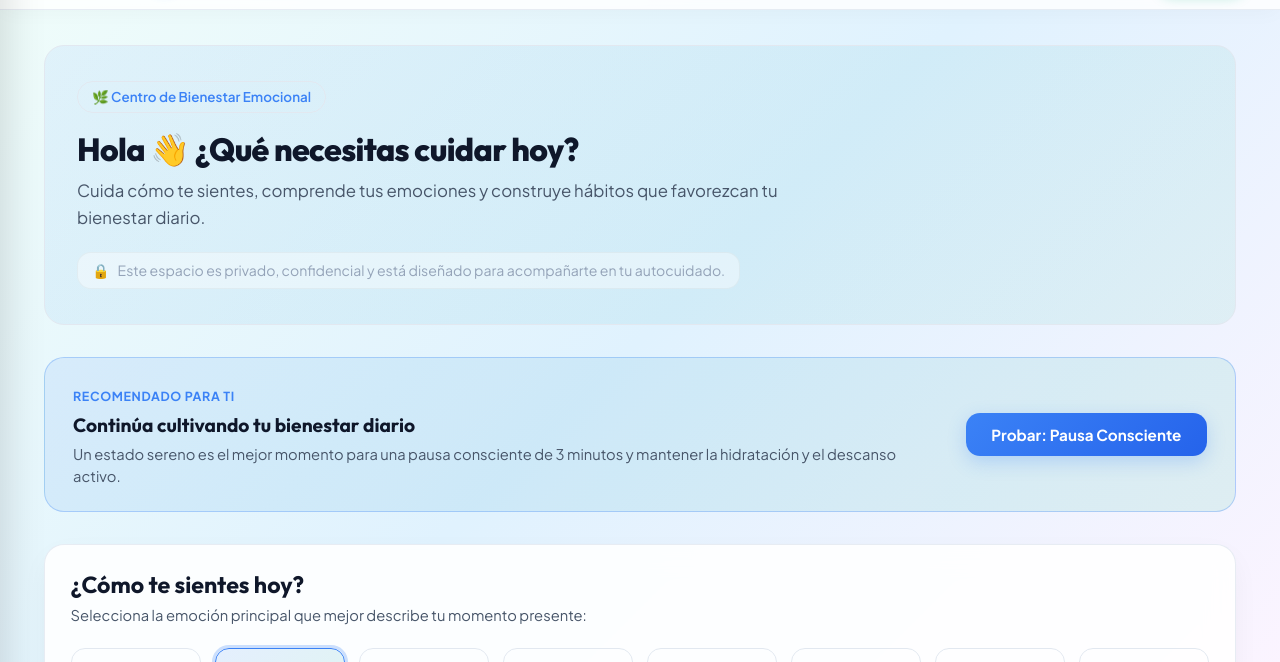
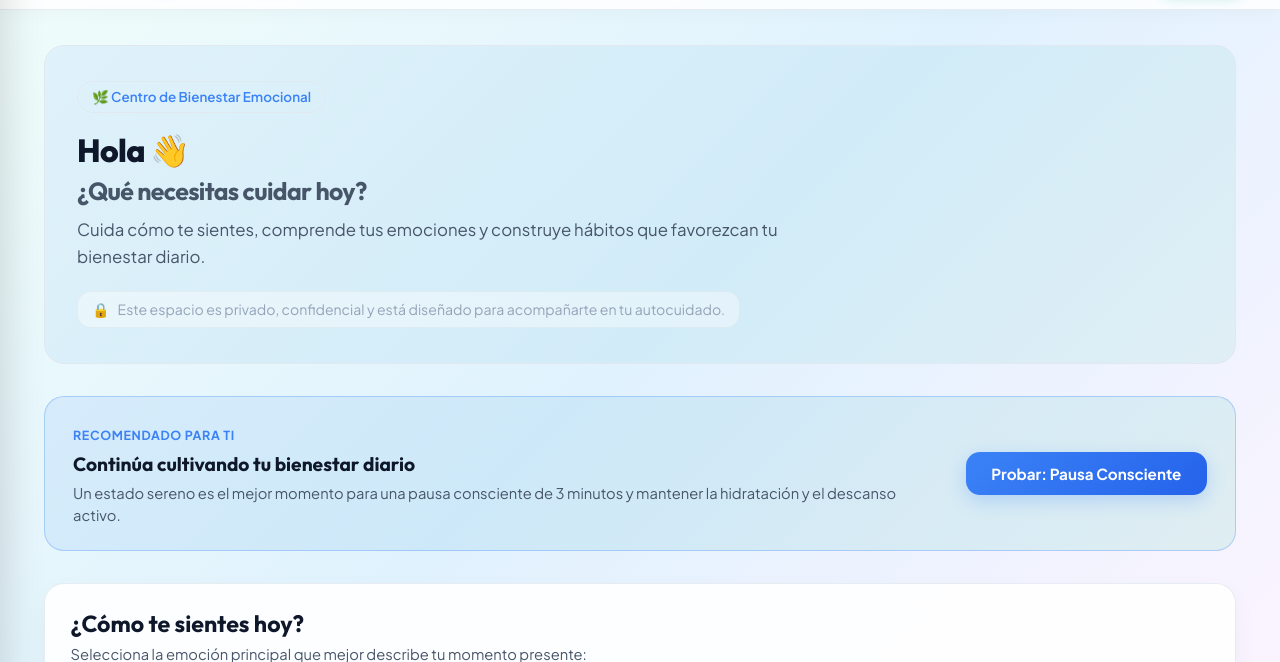
Before and after one commit to xolonica26/XOLONICA-CRESER, a website: page pages/bienestar.html in a window 1280 px wide. Shown: the part 60-722 px from the top of the page. Drawn offline with Linux system fonts and the light colour scheme.

Commit message:
feat(bienestar): saludo personalizado con nombre del usuario y hora contextual en el Hero

```diff
--- a/assets/css/bienestar.css
+++ b/assets/css/bienestar.css
@@ -34,6 +34,28 @@
   color: var(--ink-primary);
   margin-bottom: 0.6rem;
   letter-spacing: -0.02em;
+  line-height: 1.35;
+}
+
+/* Personalised greeting (two-line hero layout) */
+.hero-greeting-line {
+  display: block;
+  transition: opacity 0.35s ease;
+}
+
+.hero-greeting-line .hero-user-name {
+  background: linear-gradient(135deg, #3b82f6 0%, #10b981 100%);
+  -webkit-background-clip: text;
+  -webkit-text-fill-color: transparent;
+  background-clip: text;
+}
+
+.hero-question-line {
+  display: block;
+  font-size: 1.55rem;
+  font-weight: 700;
+  color: var(--ink-secondary);
+  margin-top: 0.15rem;
 }
 
 .wellness-hero-sub {
--- a/assets/js/bienestar.js
+++ b/assets/js/bienestar.js
@@ -18,6 +18,7 @@
  */
 
 document.addEventListener('DOMContentLoaded', () => {
+  initHeroGreeting();
   initAdaptiveWellness();
   initNeedsSelector();
   initQuickToolModals();
@@ -29,6 +30,58 @@ document.addEventListener('DOMContentLoaded', () => {
   initWellnessChallenges();
   initHelpAndPrivacyModals();
 });
+
+/* ==========================================================================
+   0. Saludo Contextual Personalizado (Hero)
+   ========================================================================== */
+
+/**
+ * Detecta si el usuario ha iniciado sesión (via localStorage) y personaliza
+ * el saludo del Hero con su nombre y un saludo apropiado según la hora del día.
+ * Si no hay sesión activa, mantiene el saludo genérico.
+ */
+function initHeroGreeting() {
+  const greetingEl = document.getElementById('heroGreetingLine');
+  if (!greetingEl) return;
+
+  function applyGreeting() {
+    const storedName = localStorage.getItem('creser-user-name');
+    const storedEmail = localStorage.getItem('creser-user-email');
+
+    if (!storedName && !storedEmail) {
+      // No hay sesión → saludo genérico
+      greetingEl.innerHTML = 'Hola 👋';
+      return;
+    }
+
+    // Extraer el primer nombre del usuario (capitalizado)
+    const rawName = storedName || (storedEmail ? storedEmail.split('@')[0] : '');
+    const firstName = rawName.split(/[\s_.-]+/)[0];
+    const displayName = firstName.charAt(0).toUpperCase() + firstName.slice(1).toLowerCase();
+
+    // Saludo contextual según la hora del día
+    const hour = new Date().getHours();
+    let timeGreeting;
+    if (hour >= 5 && hour < 12) {
+      timeGreeting = 'Buenos días';
+    } else if (hour >= 12 && hour < 19) {
+      timeGreeting = 'Buenas tardes';
+    } else {
+      timeGreeting = 'Buenas noches';
+    }
+
+    greetingEl.innerHTML = `${timeGreeting}, <span class="hero-user-name">${displayName}</span> 👋`;
+  }
+
+  applyGreeting();
+
+  // Escuchar cambios de sesión desde otras pestañas (login/logout en login.html)
+  window.addEventListener('storage', (e) => {
+    if (e.key === 'creser-user-name' || e.key === 'creser-user-email') {
+      applyGreeting();
+    }
+  });
+}
 
 /* ==========================================================================
    1. Motor Adaptativo de Estado Emocional & Factores de Influencia
--- a/pages/bienestar.html
+++ b/pages/bienestar.html
@@ -13,7 +13,7 @@
   <!-- Enlace relativo a los estilos globales principales -->
   <link rel="stylesheet" href="../assets/css/main.css?v=4.0">
   <!-- Hoja de estilos modular dedicada exclusivamente a Bienestar -->
-  <link rel="stylesheet" href="../assets/css/bienestar.css?v=4.1">
+  <link rel="stylesheet" href="../assets/css/bienestar.css?v=4.2">
 </head>
 <body>
 
@@ -96,8 +96,11 @@
            ===================================================================== -->
       <section class="wellness-hero" aria-labelledby="heroWellnessTitle">
         <span class="wellness-hero-badge">🌿 Centro de Bienestar Emocional</span>
-        <h1 id="heroWellnessTitle" class="wellness-hero-title">Hola 👋 ¿Qué necesitas cuidar hoy?</h1>
-        <p class="wellness-hero-sub">Cuida cómo te sientes, comprende tus emociones y construye hábitos que favorezcan tu bienestar diario.</p>
+        <h1 id="heroWellnessTitle" class="wellness-hero-title">
+          <span id="heroGreetingLine" class="hero-greeting-line">Hola 👋</span>
+          <span class="hero-question-line">¿Qué necesitas cuidar hoy?</span>
+        </h1>
+        <p id="heroWellnessSub" class="wellness-hero-sub">Cuida cómo te sientes, comprende tus emociones y construye hábitos que favorezcan tu bienestar diario.</p>
         <div class="wellness-hero-privacy-note">
           <span>🔒</span>
           <span>Este espacio es privado, confidencial y está diseñado para acompañarte en tu autocuidado.</span>
@@ -883,6 +886,6 @@
   <!-- Inclusión del script global de la aplicación -->
   <script src="../assets/js/app.js?v=4.0"></script>
   <!-- Controlador modular específico de Bienestar -->
-  <script src="../assets/js/bienestar.js?v=4.1"></script>
+  <script src="../assets/js/bienestar.js?v=4.2"></script>
 </body>
 </html>
```
